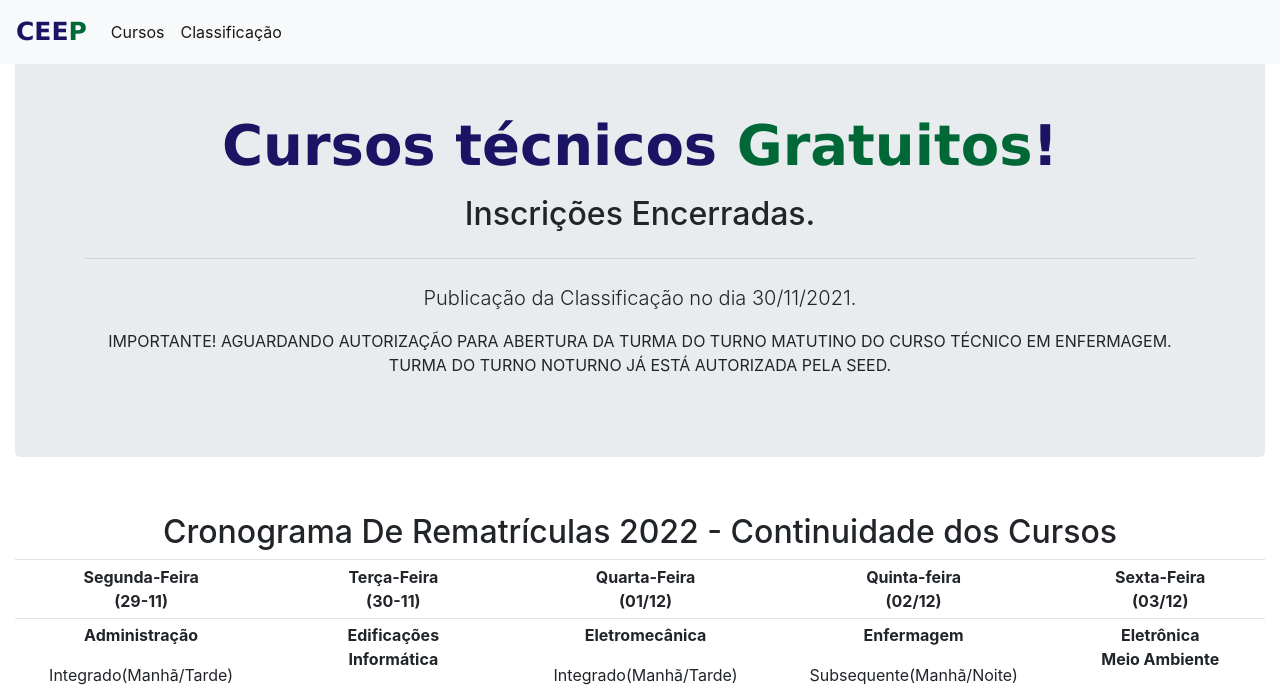
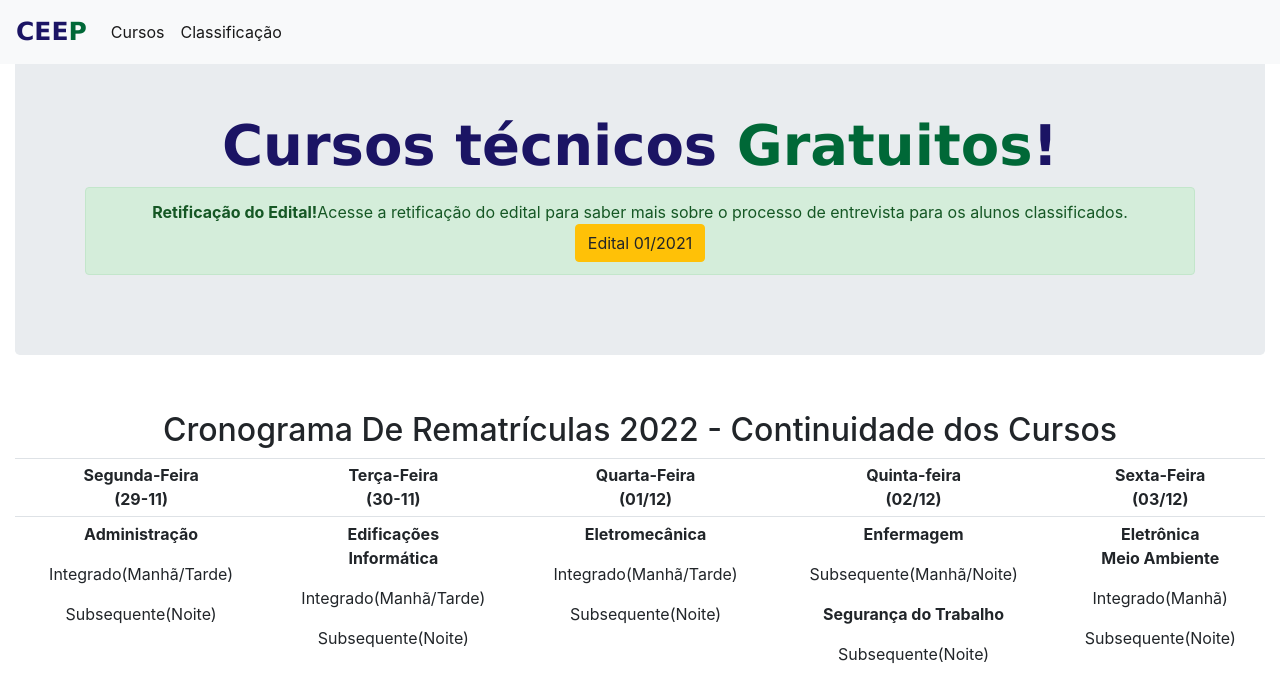
Before and after one commit to fabiogiacomel/ceep, a PHP site: page / in a window 1280 px wide. Shown: the top 686 px of the page. Run offline with PHP 8.4, Linux system fonts and the light colour scheme; some libraries are stand-ins or nearby versions.

Commit message:
Retificação

```diff
--- a/entrevista/CriaFormulario.php
+++ b/entrevista/CriaFormulario.php
@@ -37,7 +37,10 @@ $Perguntas = '{"P1":"Cite sua maior facilidade e a sua maior dificuldade nos est
 
 $perguntas = json_decode($Perguntas);
 
-echo $perguntas->P1;
+
+foreach($perguntas as $key => $value) {
+  echo $key . " => " . $value . "<br>";
+}
 
 /*
 <form>
--- a/index.html
+++ b/index.html
@@ -34,13 +34,11 @@
   <div class="jumbotron text-center">
     <h1 class="display-4"><span class="l3"> Cursos técnicos </span><span class="l4">Gratuitos</span><span class="l3">!</span> </h1>
 	<div class="container">
-    <p class="lead"><h2>Inscrições Encerradas.</h2></p>
-    <hr class="my-4">
-	<p class="lead">Publicação da Classificação no dia 30/11/2021.</p>
-    <!--<p class="lead"> <a class="btn btn-danger btn-lg" href="https://www.ceepcascavel.com.br/inscricao/" role="button"> <i class="bi bi-person-plus-fill"></i> CLIQUE PARA FAZER A INSCRIÇÃO!!!</a></p>
-    -->
-	<p>IMPORTANTE! AGUARDANDO AUTORIZAÇÃO PARA ABERTURA DA TURMA DO TURNO MATUTINO DO CURSO TÉCNICO EM ENFERMAGEM. TURMA DO TURNO NOTURNO JÁ ESTÁ AUTORIZADA PELA SEED.</p>
-  	</div>
+	<div class="alert alert-success">
+  		<strong>Retificação do Edital!</strong>Acesse a retificação do edital para saber mais sobre o processo de entrevista para os alunos classificados.
+		<a href="inscricao/RetificaçãoEdital.pdf" class="btn btn-warning" role="button">Edital 01/2021</a>
+	</div>
+   	</div>
 	</div>
 </section>
 
```
Also changed, not shown: 1 other file.
